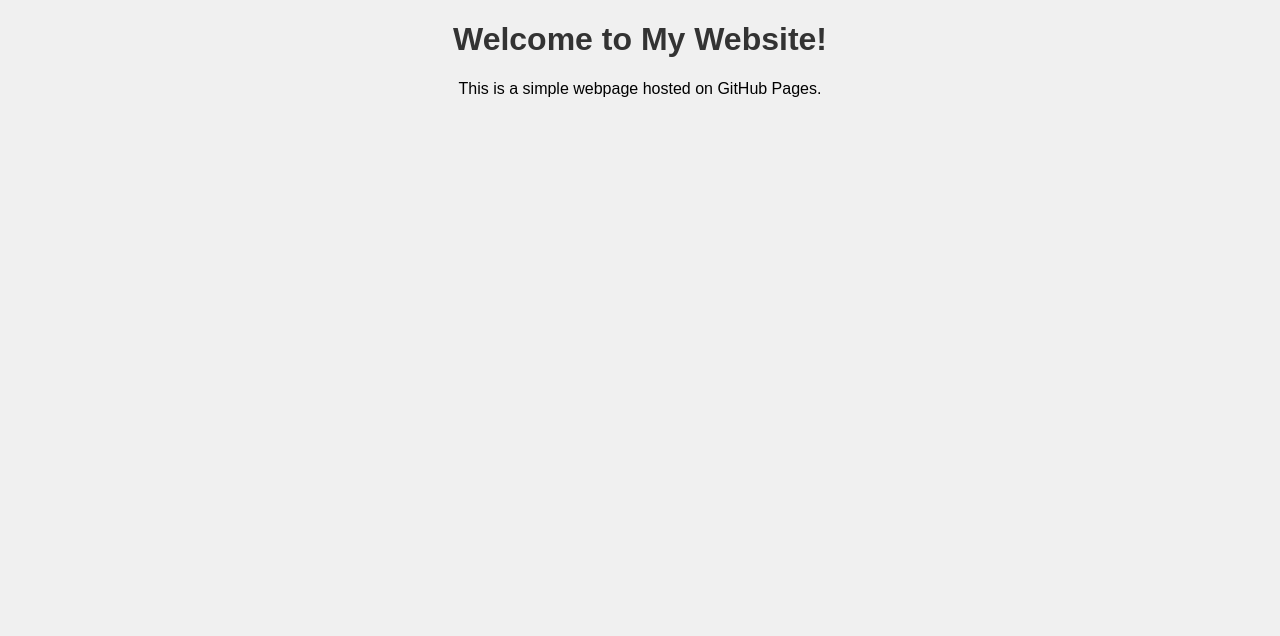
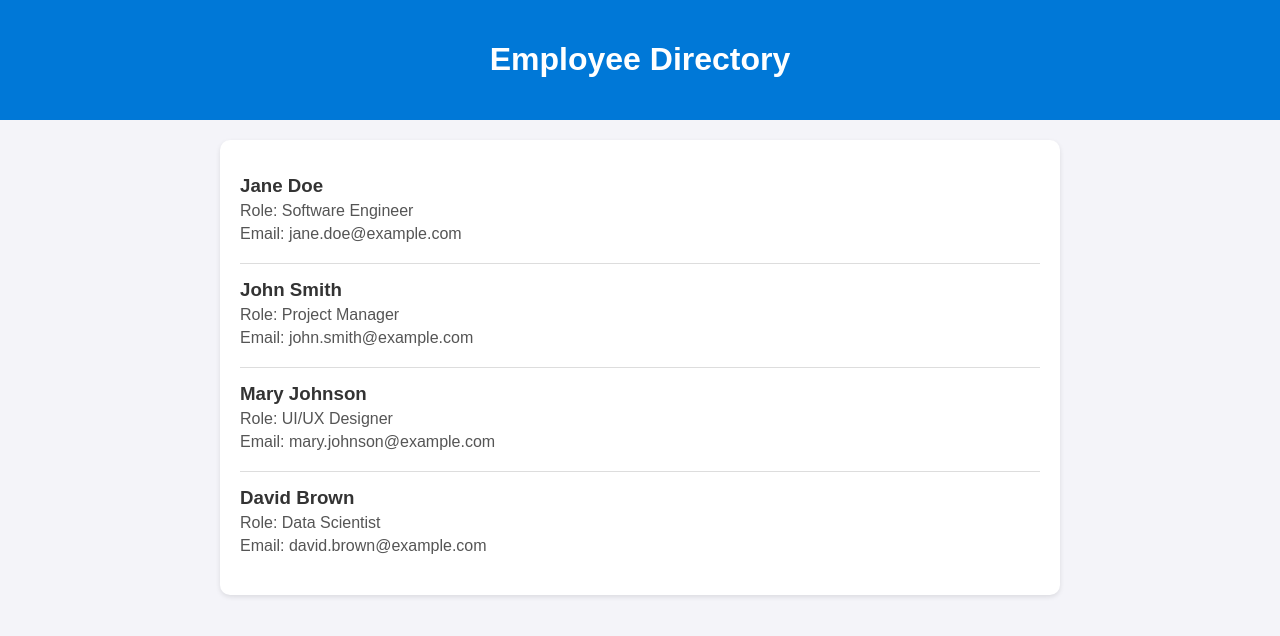
Before and after one commit to thino036/Website, a plain HTML site: page index.html in a window 1280 px wide. Drawn offline with Linux system fonts and the light colour scheme.

Commit message:
Update index.html

```diff
--- a/index.html
+++ b/index.html
@@ -1,20 +1,72 @@
 <!DOCTYPE html>
-<html>
+<html lang="en">
 <head>
-    <title>My Website</title>
+    <meta charset="UTF-8">
+    <meta name="viewport" content="width=device-width, initial-scale=1.0">
+    <title>Employee Directory</title>
     <style>
         body {
             font-family: Arial, sans-serif;
+            margin: 0;
+            padding: 0;
+            background-color: #f4f4f9;
+        }
+        header {
+            background-color: #0078d7;
+            color: white;
+            padding: 20px 10px;
             text-align: center;
-            background-color: #f0f0f0;
         }
-        h1 {
+        .container {
+            max-width: 800px;
+            margin: 20px auto;
+            padding: 20px;
+            background: white;
+            border-radius: 10px;
+            box-shadow: 0 2px 5px rgba(0, 0, 0, 0.1);
+        }
+        .employee {
+            border-bottom: 1px solid #ddd;
+            padding: 15px 0;
+        }
+        .employee:last-child {
+            border-bottom: none;
+        }
+        .employee h3 {
+            margin: 0;
             color: #333;
+        }
+        .employee p {
+            margin: 5px 0;
+            color: #555;
         }
     </style>
 </head>
 <body>
-    <h1>Welcome to My Website!</h1>
-    <p>This is a simple webpage hosted on GitHub Pages.</p>
+    <header>
+        <h1>Employee Directory</h1>
+    </header>
+    <div class="container">
+        <div class="employee">
+            <h3>Jane Doe</h3>
+            <p>Role: Software Engineer</p>
+            <p>Email: jane.doe@example.com</p>
+        </div>
+        <div class="employee">
+            <h3>John Smith</h3>
+            <p>Role: Project Manager</p>
+            <p>Email: john.smith@example.com</p>
+        </div>
+        <div class="employee">
+            <h3>Mary Johnson</h3>
+            <p>Role: UI/UX Designer</p>
+            <p>Email: mary.johnson@example.com</p>
+        </div>
+        <div class="employee">
+            <h3>David Brown</h3>
+            <p>Role: Data Scientist</p>
+            <p>Email: david.brown@example.com</p>
+        </div>
+    </div>
 </body>
 </html>
```
